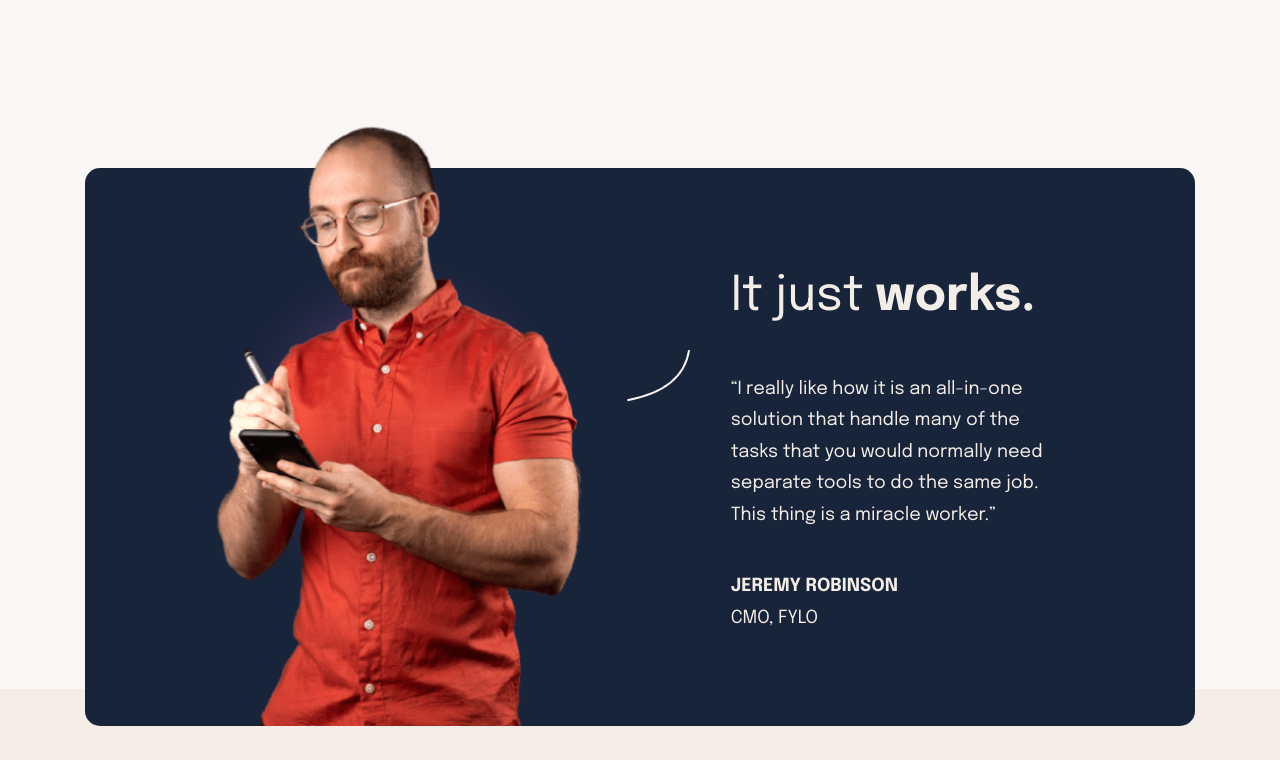
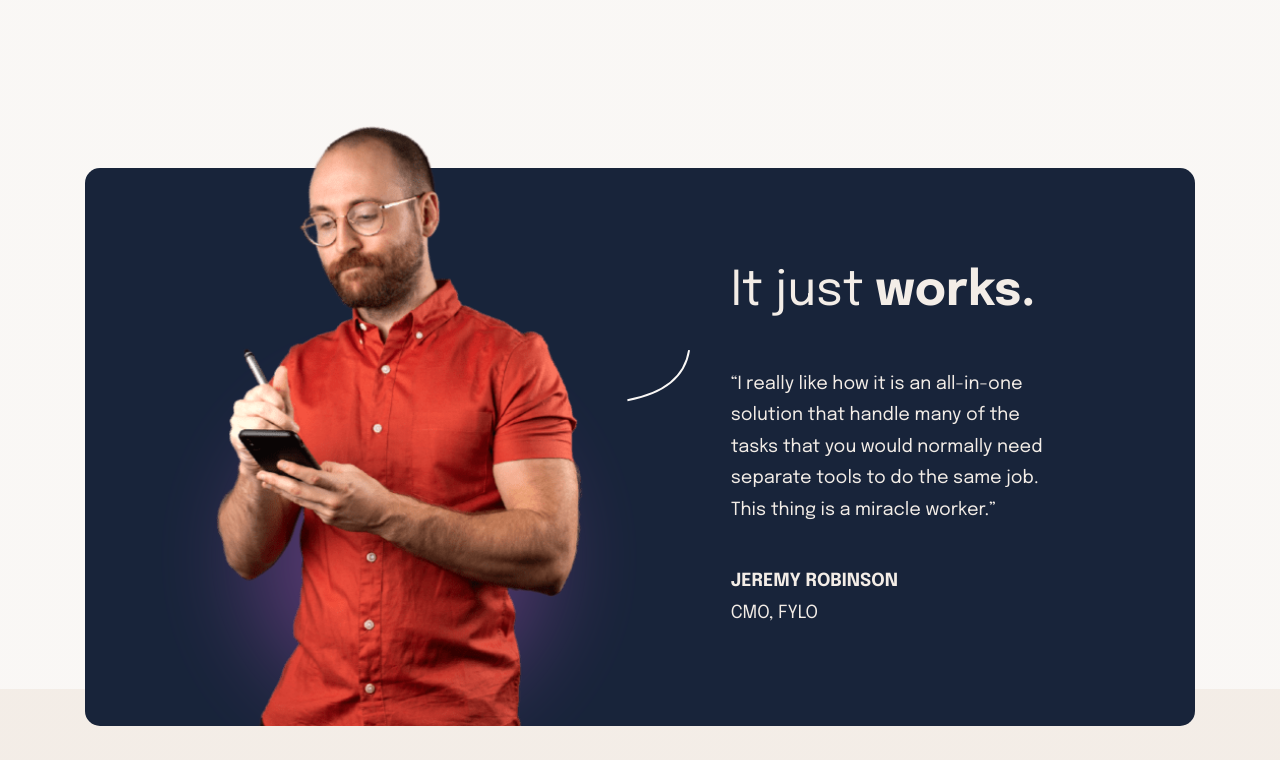
Before and after one commit to abedfetrat/fem02-suite-landing-page, a plain HTML site: page index.html in a window 1280 px wide. Shown: the part 780-1540 px from the top of the page. Drawn offline with Linux system fonts and the light colour scheme.

Commit message:
improve testimonial section

```diff
--- a/css/style.css
+++ b/css/style.css
@@ -382,8 +382,8 @@ a:active {
 
 .testimonial__background {
     position: absolute;
-    height: 76%;
     width: 100%;
+    height: 82%;
     left: 0;
     bottom: 0;
     /* 15px */
@@ -393,29 +393,50 @@ a:active {
 }
 
 .testimonial__photo-container {
-    width: min(100%, 538px);
-    height: 395px;
     position: relative;
-    overflow: hidden;
+    /* 538px */
+    width: min(100%, 33.625rem);
+    /* 395px */
+    height: 24.6875rem;
+    overflow-y: clip;
 }
 
 .testimonial__photo {
+    position: absolute;
+    left: 0;
+    bottom: 0;
     width: 100%;
-    position: absolute;
+    height: 100%;
     z-index: 2;
 }
 
 .testimonial__photo img {
-    object-fit: cover;
+    width: 100%;
+    height: 100%;
+    object-fit: contain;
 }
 
 .testimonial__photo-background {
-    position: relative;
+    max-width: unset;
+    /* 538px */
+    width: 33.625rem;
+    height: 33.625rem;
+    position: absolute;
+    /* 100px */
+    bottom: -6.25rem;
+    left: 50%;
+    transform: translateX(-50%);
     z-index: 1;
+    opacity: .5;
 }
 
 .testimonial__curved-line {
-    margin: 40px 0;
+    /* 50px */
+    width: 3.125rem;
+    /* 40px */
+    height: 2.5rem;
+    /* 40px */
+    margin: 2.5rem 0;
 }
 
 .testimonial__heading {
@@ -438,6 +459,9 @@ a:active {
 /* Tablet 768px */
 
 @media screen and (min-width: 48rem) {
+    .testimonial__background {
+        height: 80%;
+    }
     .testimonial__quote {
         max-width: 55ch;
     }
@@ -453,38 +477,38 @@ a:active {
     .testimonial__content {
         flex-direction: row;
         justify-content: center;
-        column-gap: 2.5rem;
         padding: 0;
-        padding-bottom: 0px;
         text-align: start;
     }
     .testimonial__background {
+        /* Mimics left and right padding */
         width: calc(100% - (var(--page-horizontal-spacing) * 2));
         left: var(--page-horizontal-spacing);
         height: 93%;
     }
     .testimonial__photo-container {
-        width: 375px;
-        height: 600px;
+        /* 375px */
+        width: 23.4375rem;
+        /* 600px */
+        height: 37.5rem;
     }
-    .testimonial__photo,
-    .testimonial__photo img,
     .testimonial__photo-background {
-        width: 100%;
-        height: 100%;
-    }
-    .testimonial__photo img {
-        object-fit: contain;
+        opacity: .7;
     }
     .testimonial__curved-line {
         position: relative;
         top: -50px;
-        width: 64px;
-        height: 52px;
+        /* 64px */
+        width: 4rem;
+        /* 52px */
+        height: 3.25rem;
+        margin: 0 2.5rem;
     }
-    .testimonial__text-content {
-        position: relative;
-        top: 25px;
+    .testimonial__text-content-container {
+        display: flex;
+        align-items: center;
+        align-self: stretch;
+        padding: 8rem 0 5.5rem 0;
     }
     .testimonial__quote {
         width: 33ch;
--- a/index.html
+++ b/index.html
@@ -94,6 +94,7 @@
                         <path d="M64.25.153C59.995 27.67 38.646 45.003.2 52.153" stroke="#FAF8F6" stroke-width="2"
                             fill="none" />
                     </svg>
+                    <div class="testimonial__text-content-container">
                         <div class="testimonial__text-content">
                             <h2 class="testimonial__heading">It just <strong>works.</strong></h2>
                             <blockquote>
@@ -105,6 +106,7 @@
                                 <p class="testimonial__attestant-name">Jeremy Robinson</p>
                                 <p class="testimonial__attestant-title">CMO, FYLO</p>
                             </figcaption>
+                        </div>
                     </div>
                 </div>
                 <div class="testimonial__background"></div>
```
Lines whose indentation alone changed are shown as unchanged.
